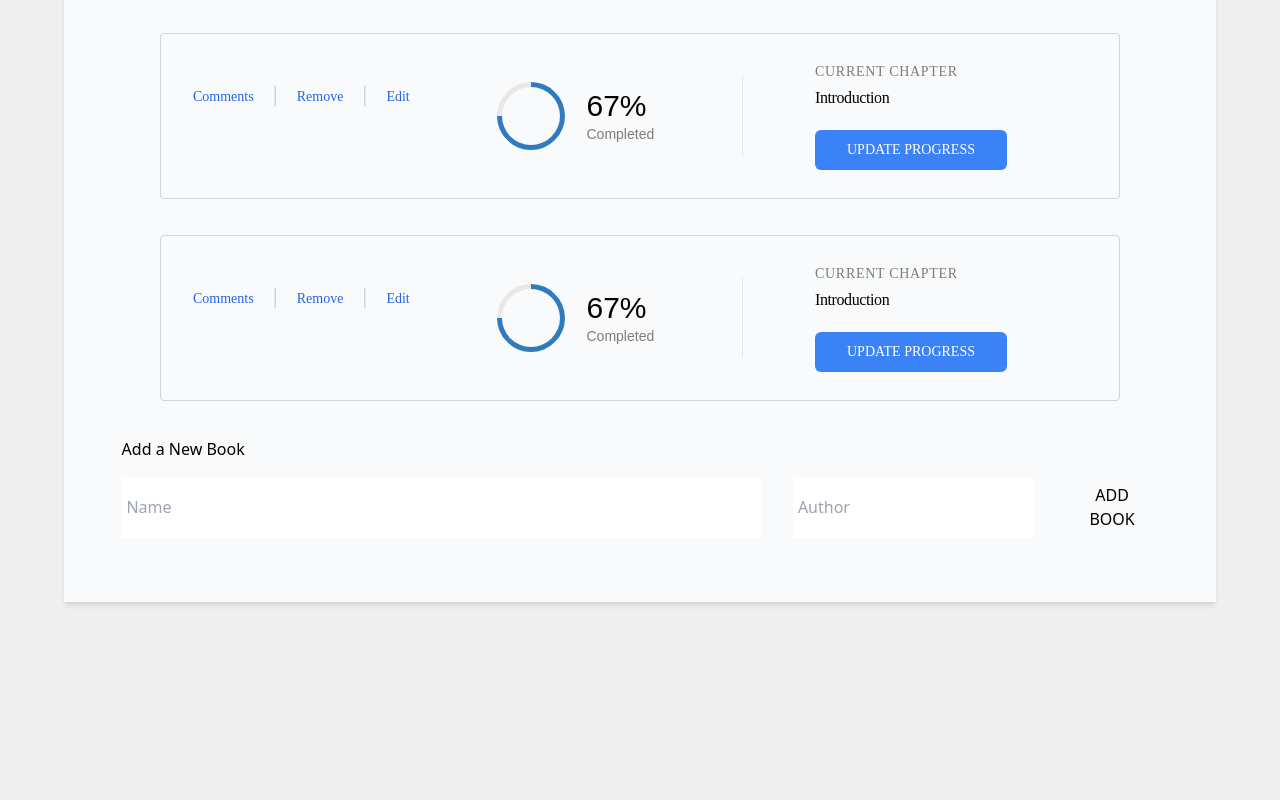
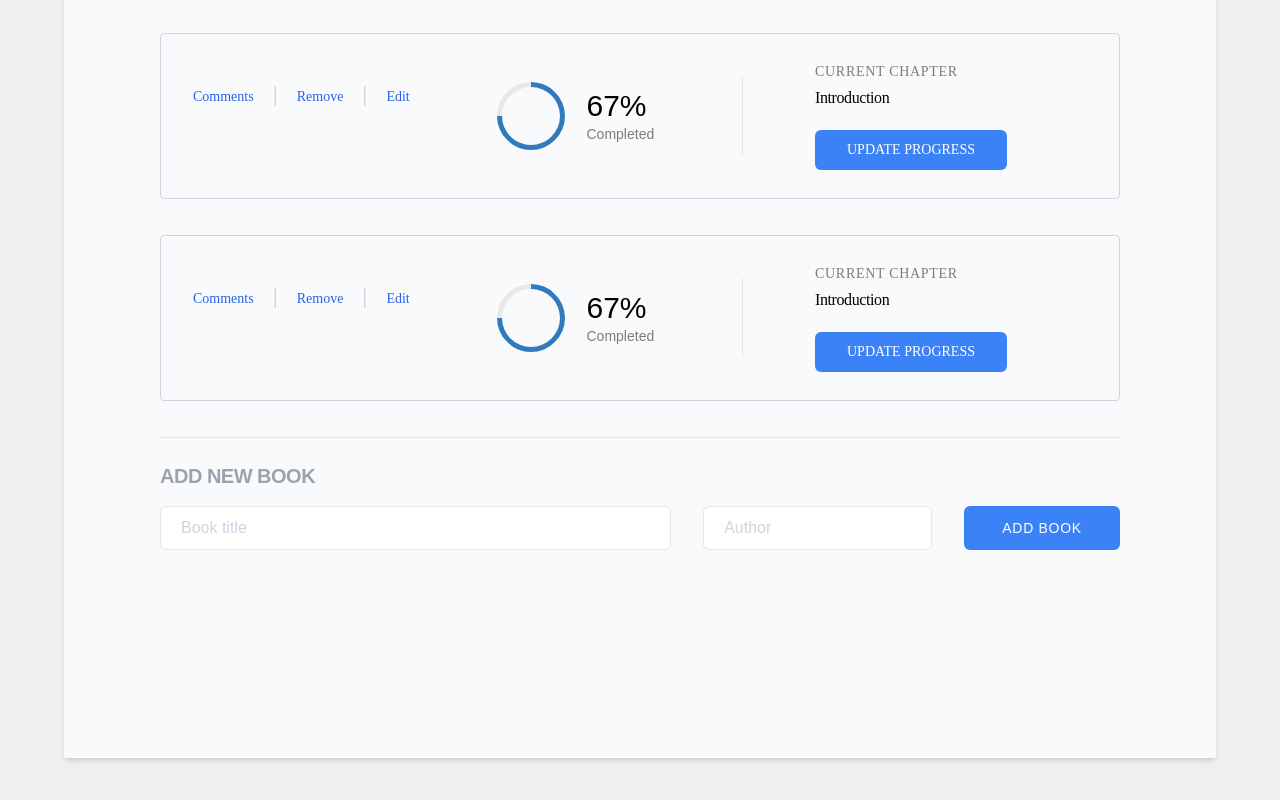
Before and after one commit to Luiscarlosvd/bookstore, a React (Create React App) app: page / in a window 1280 px wide. Shown: the part 2400-3200 px from the top of the page. Before the commit the page ends 3066 px from the top, so only its background shows below. Built offline with nearby package versions, Linux system fonts and the light colour scheme; no server answers; the HTML template or start-up script is replaced by a standard one.

Commit message:
Add styles for add new book section and delete styles folder

```diff
--- a/src/components/AddNewBook.js
+++ b/src/components/AddNewBook.js
@@ -2,7 +2,6 @@ import React, { useState } from 'react';
 import { v4 as uuidv4 } from 'uuid';
 import { useDispatch } from 'react-redux';
 import { addBook, postBooks } from '../redux/books/booksSlice';
-import './styles/addNewBook.css';
 import ButtonAdd from './ButtonAdd';
 
 const AddNewBook = () => {
@@ -30,15 +29,17 @@ const AddNewBook = () => {
   };
 
   return (
-    <div className="addnew-container">
-      <h2>Add a New Book</h2>
-      <form onSubmit={addNewBook}>
+    <div className="w-10/12 m-auto pb-40">
+      <div className="h-0050 bg-gray-200 h-1 w-full" />
+      <h2 className="mt-6 font-montserrat-700 font-bold text-xl tracking-tight text-gray-400">ADD NEW BOOK</h2>
+      <form onSubmit={addNewBook} className="flex gap-8 mt-4">
         <input
           type="text"
-          placeholder="Name"
+          placeholder="Book title"
           value={formData.name}
           name="name"
           onChange={handleChange}
+          className="border w-415 border-solid rounded-md pl-5 py-2 placeholder-slate-300 font-montserrat-400"
           required
         />
         <input
@@ -47,6 +48,7 @@ const AddNewBook = () => {
           value={formData.author}
           name="author"
           onChange={handleChange}
+          className="border w-64 border-solid rounded-md pl-5 py-2 placeholder-slate-300 font-montserrat-400"
           required
         />
         <ButtonAdd />
--- a/src/components/BooksList.js
+++ b/src/components/BooksList.js
@@ -15,7 +15,7 @@ const BooksList = () => {
 
   let bookListContent = '';
   if (status === 'Loading') {
-    bookListContent = <p>Loading...</p>;
+    bookListContent = <p className="text-center text-lg my-12">Loading...</p>;
   } else if (status === 'fulfilled') {
     bookListContent = Object.keys(booksArr).map((key) => {
       const book = booksArr[key][0];
--- a/src/components/ButtonAdd.js
+++ b/src/components/ButtonAdd.js
@@ -1,10 +1,9 @@
 import React from 'react';
-import './styles/addNewBook.css';
 
 const ButtonAdd = () => (
   <button
     type="submit"
-    className="button-addBook"
+    className="w-48 h-11 rounded-md text-sm px-5 font-montserrat-400 tracking-wider text-white bg-blue-500"
   >
     ADD BOOK
   </button>
--- a/src/components/styles/addNewBook.css
+++ /dev/null
@@ -1,26 +0,0 @@
-.addnew-container {
-  width: 90%;
-  margin: 1em auto;
-}
-
-form {
-  display: flex;
-  gap: 2em;
-  margin-top: 1em;
-}
-
-form input {
-  padding: 0.3em;
-}
-
-form input:first-child {
-  width: 41.5rem;
-}
-
-form input:last-child {
-  width: 17.813rem;
-}
-
-.button-addBook {
-  padding: 0.4em;
-}
--- a/src/index.css
+++ b/src/index.css
@@ -1,7 +1,8 @@
 @tailwind base;
 @tailwind components;
 @tailwind utilities;
-@import url('https://fonts.googleapis.com/css2?family=Montserrat:wght@400&display=swap');
+
+@import url('https://fonts.googleapis.com/css2?family=Montserrat:wght@400;700&display=swap');
 @import url('https://fonts.googleapis.com/css2?family=Roboto+Slab:wght@300;700&display=swap');
 
 body {
@@ -19,12 +20,25 @@ body {
 }
 
 .w-0025 {
-  width: 0.050rem;
+  width: 0.05rem;
+}
+
+.h-0050 {
+  height: 0.05rem;
+}
+
+.w-415 {
+  width: 41.5rem;
 }
 
 .font-montserrat-400 {
   font-family: 'Montserrat', sans-serif;
   font-weight: 400;
+}
+
+.font-montserrat-700 {
+  font-family: 'Montserrat', sans-serif;
+  font-weight: 700;
 }
 
 .percentage {
```
